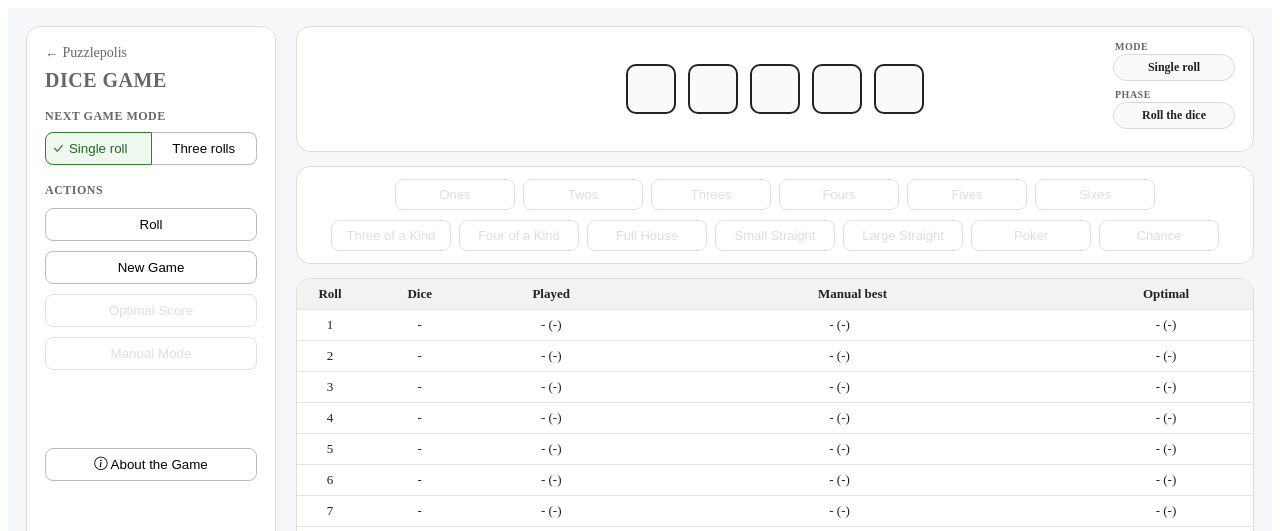
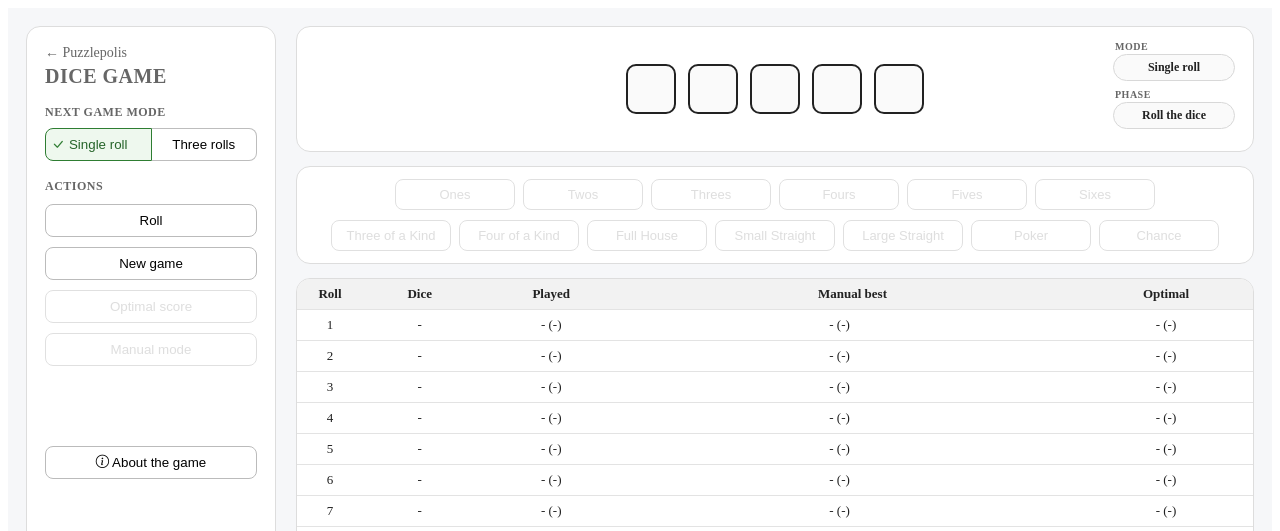
Before and after one commit to czmadzia2201/dice-frontend, an Angular app: page / in a window 1280 px wide. Shown: the top 531 px of the page. Built offline with nearby package versions, Linux system fonts and the light colour scheme.

Commit message:
Spacint and capitalization

```diff
--- a/src/app/modals/about-modal/about-modal.html
+++ b/src/app/modals/about-modal/about-modal.html
@@ -2,7 +2,7 @@
 
   <div class="modal">
 
-    <h1>About the Game</h1>
+    <h1>About the game</h1>
 
     <p>
       This application is based on the classic dice game <strong>Yahtzee</strong>.
--- a/src/app/pages/game-page/game-page.css
+++ b/src/app/pages/game-page/game-page.css
@@ -30,7 +30,7 @@
   display: flex;
   flex-direction: column;
   align-items: flex-start;
-  gap: 8px;
+  gap: 4px;
 }
 
 .back-link {
--- a/src/app/pages/game-page/game-page.html
+++ b/src/app/pages/game-page/game-page.html
@@ -3,7 +3,7 @@
   <aside class="side-panel">
     <div class="side-panel-heading">
       <a class="back-link" href="https://puzzlepolis.net/">← Puzzlepolis</a>
-      <h1>Dice Game</h1>
+      <h1>Dice game</h1>
     </div>
 
     <div class="roll-mode-section">
@@ -43,13 +43,13 @@
     <div class="actions">
       <div class="section-title">Actions</div>
       <button (click)="rollDice()" [disabled]="!canRoll()">Roll</button>
-      <button (click)="newGame()">New Game</button>
-      <button (click)="optimal()" [disabled]="!canUsePostGameFeatures()">Optimal Score</button>
-      <button (click)="initManual()" [disabled]="!canUsePostGameFeatures()">Manual Mode</button>
+      <button (click)="newGame()">New game</button>
+      <button (click)="optimal()" [disabled]="!canUsePostGameFeatures()">Optimal score</button>
+      <button (click)="initManual()" [disabled]="!canUsePostGameFeatures()">Manual mode</button>
     </div>
 
     <div class="about-section">
-      <button (click)="showAbout = true"><i class="bi bi-info-circle"></i> About the Game</button>
+      <button (click)="showAbout = true"><i class="bi bi-info-circle"></i> About the game</button>
     </div>
 
     <div class="score-box-section">
```
